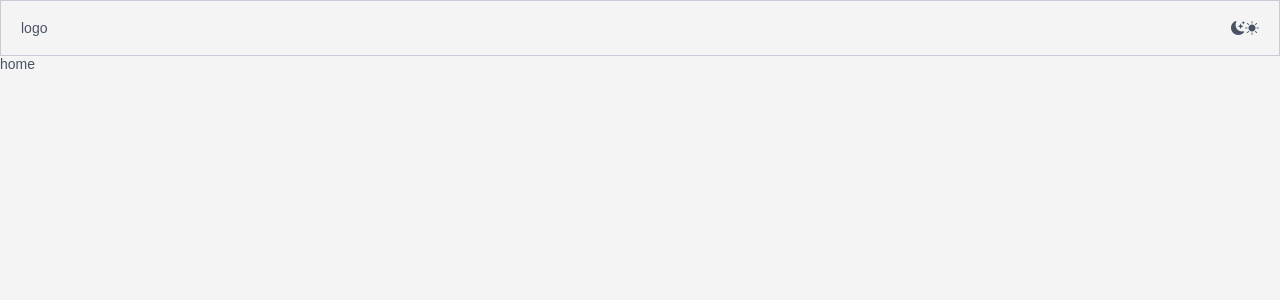
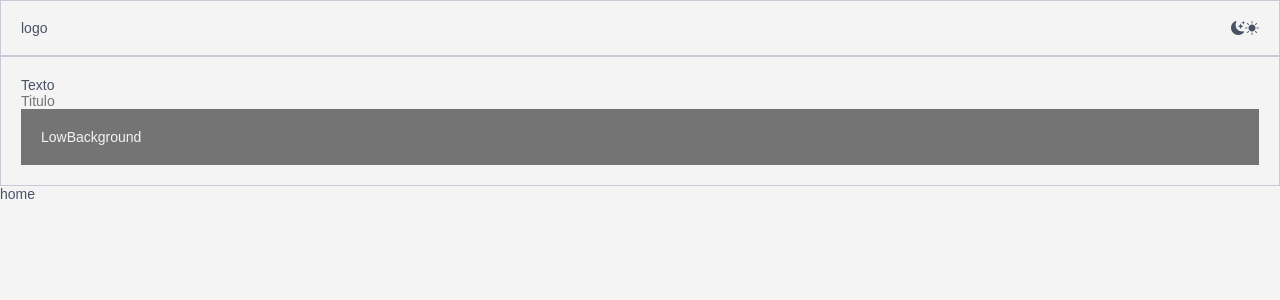
Before and after one commit to scallopc/scallmovie, a React (Create React App) app: page / in a window 1280 px wide. Shown: the top 300 px of the page. Built offline with nearby package versions, Linux system fonts and the light colour scheme; no server answers.

Commit message:
TestColors

```diff
--- a/src/app.tsx
+++ b/src/app.tsx
@@ -30,7 +30,7 @@ export default function App() {
       <HashRouter>
         <GlobalStyles />
         <Header />
-        {/* <TestColors /> */}
+        <TestColors />
         <Routes />
       </HashRouter>
     </ThemeProvider>
```
